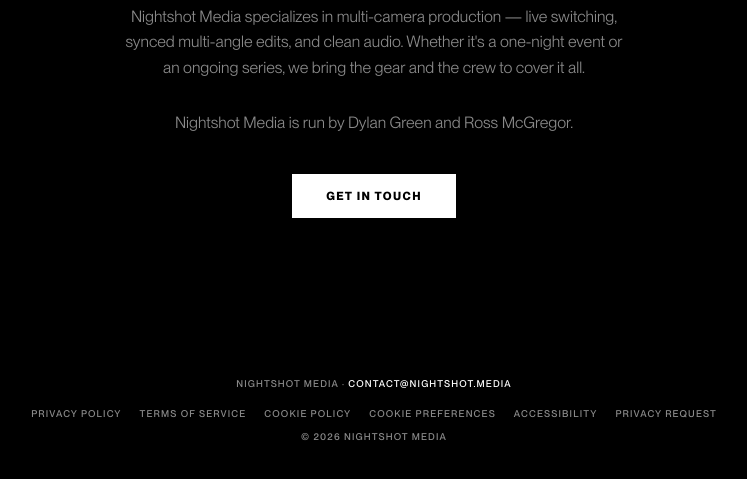
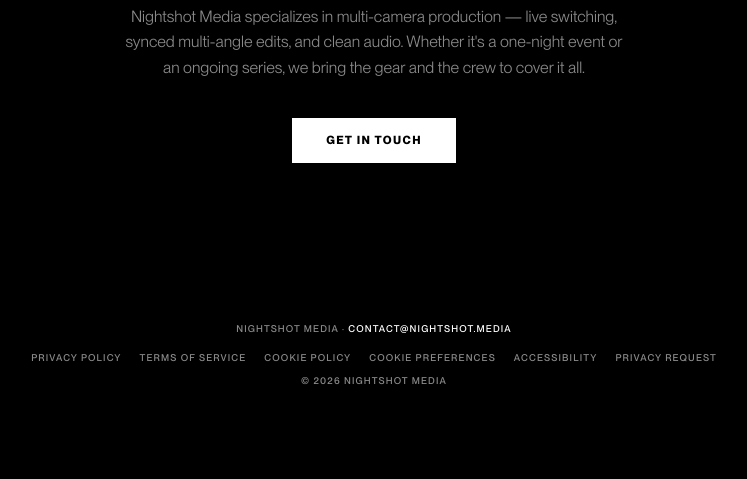
Before and after one commit to nightshot-media/NightShot-Media, a plain HTML site: page about.html in a window 1280 px wide. Shown: the part 277-756 px from the top of the page, without its empty margins (266-1013 px from the left). Drawn offline with Linux system fonts and the light colour scheme.

Commit message:
About: remove owner names
Co-Authored-By: Claude Sonnet 5.5 <noreply@anthropic.com>
Claude-Session: https://claude.ai/code/session_01U8WK1ftabCnbC9nWZMufFf

```diff
--- a/about.html
+++ b/about.html
@@ -27,7 +27,6 @@
 <main id="main" class="page">
   <h1>About</h1>
   <p>Nightshot Media specializes in multi-camera production &mdash; live switching, synced multi-angle edits, and clean audio. Whether it's a one-night event or an ongoing series, we bring the gear and the crew to cover it all.</p>
-  <p>Nightshot Media is run by Dylan Green and Ross McGregor.</p>
   <a class="btn" href="contact.html">Get in touch</a>
 </main>
 
```
